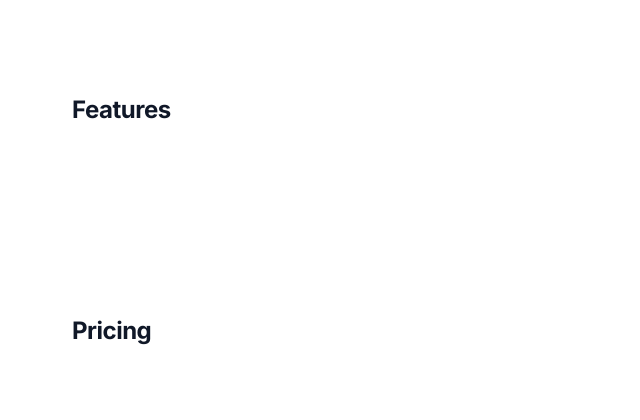
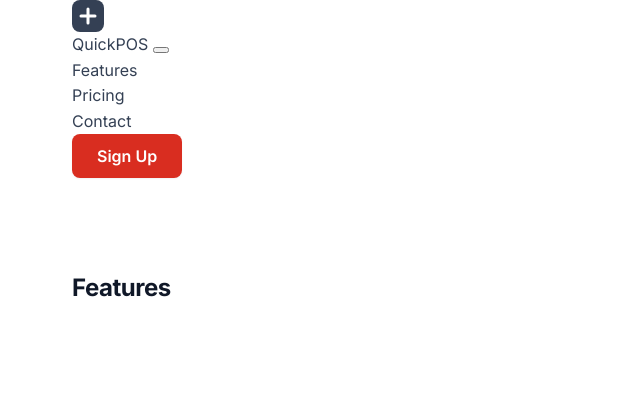
Before and after one commit to amnasajjad-786/QuickPOS, a PHP site: page / in a window 1280 px wide. Shown: the top 420 px of the page, without its empty margins (0-640 px from the left). Run offline with PHP 8.4, Linux system fonts and the light colour scheme.

Commit message:
POS-8: Add sticky header with brand, section links and Sign Up CTA

```diff
--- a/public/index.php
+++ b/public/index.php
@@ -7,6 +7,7 @@ require __DIR__ . '/../src/helpers.php';
 $site = site();
 
 render('head', ['title' => $site['name'] . ' – ' . $site['tagline']]);
+render('header', ['site' => $site]);
 ?>
 <main id="top">
     <section class="section" id="features" aria-label="Features">
--- /dev/null
+++ b/templates/header.php
@@ -0,0 +1,32 @@
+<?php
+/** @var array $site */
+$links = [
+    'features' => 'Features',
+    'pricing'  => 'Pricing',
+    'contact'  => 'Contact',
+];
+?>
+<header class="site-header" id="site-header">
+    <div class="container site-header__inner">
+        <a class="brand" href="#top" aria-label="<?= e($site['name']) ?> – back to top">
+            <span class="brand__mark" aria-hidden="true">
+                <svg viewBox="0 0 32 32" width="32" height="32"><rect width="32" height="32" rx="8" fill="currentColor"/><path d="M9 16h14M16 9v14" stroke="#fff" stroke-width="3" stroke-linecap="round"/></svg>
+            </span>
+            <span class="brand__name"><?= e($site['name']) ?></span>
+        </a>
+
+        <button class="nav-toggle" type="button" aria-controls="site-nav" aria-expanded="false">
+            <span class="visually-hidden">Open menu</span>
+            <span class="nav-toggle__bar" aria-hidden="true"></span>
+        </button>
+
+        <nav class="site-nav" id="site-nav" aria-label="Main">
+            <ul class="site-nav__list">
+                <?php foreach ($links as $id => $label): ?>
+                    <li><a class="site-nav__link" href="#<?= e($id) ?>"><?= e($label) ?></a></li>
+                <?php endforeach; ?>
+            </ul>
+            <a class="btn btn--primary site-nav__cta" href="#pricing">Sign Up</a>
+        </nav>
+    </div>
+</header>
```
